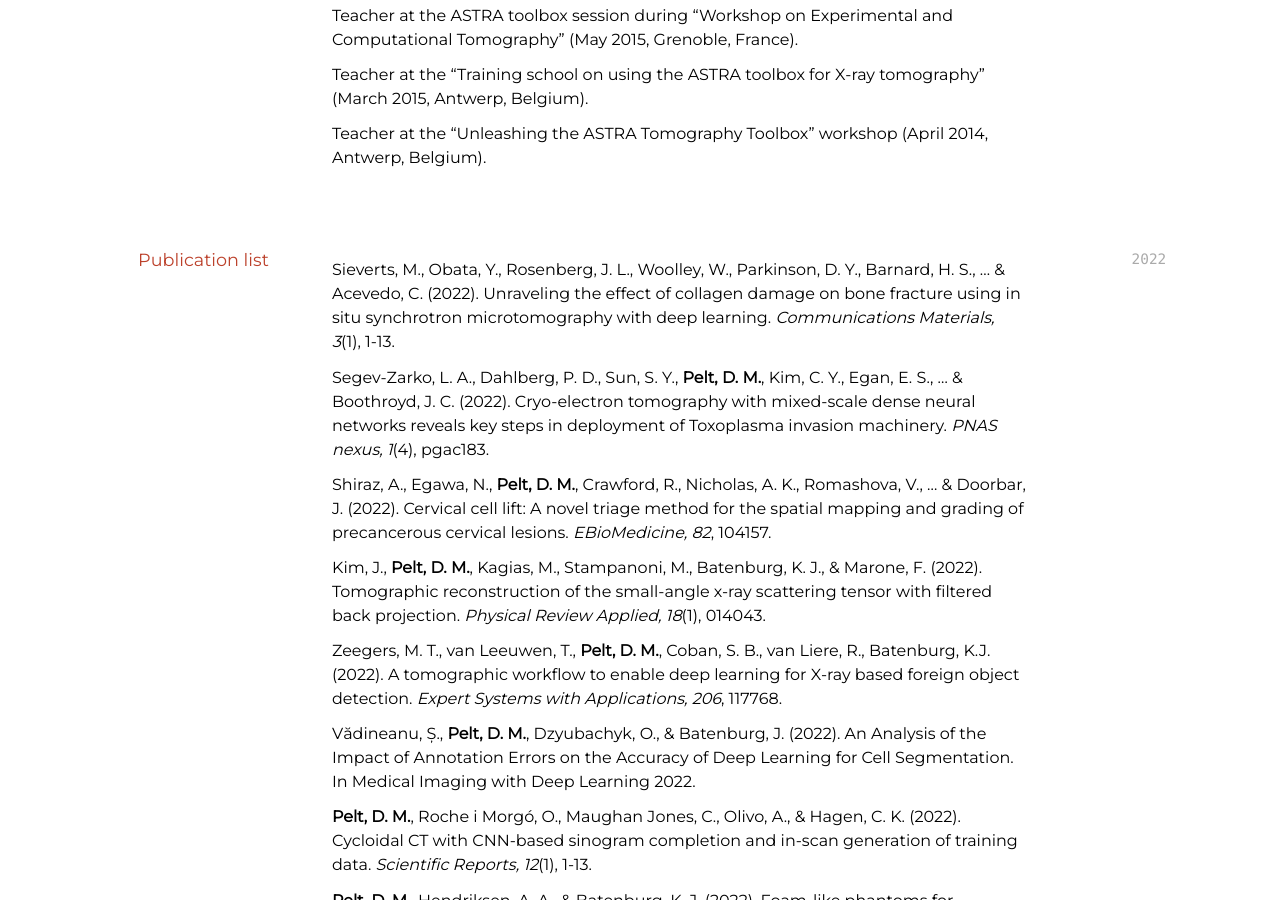
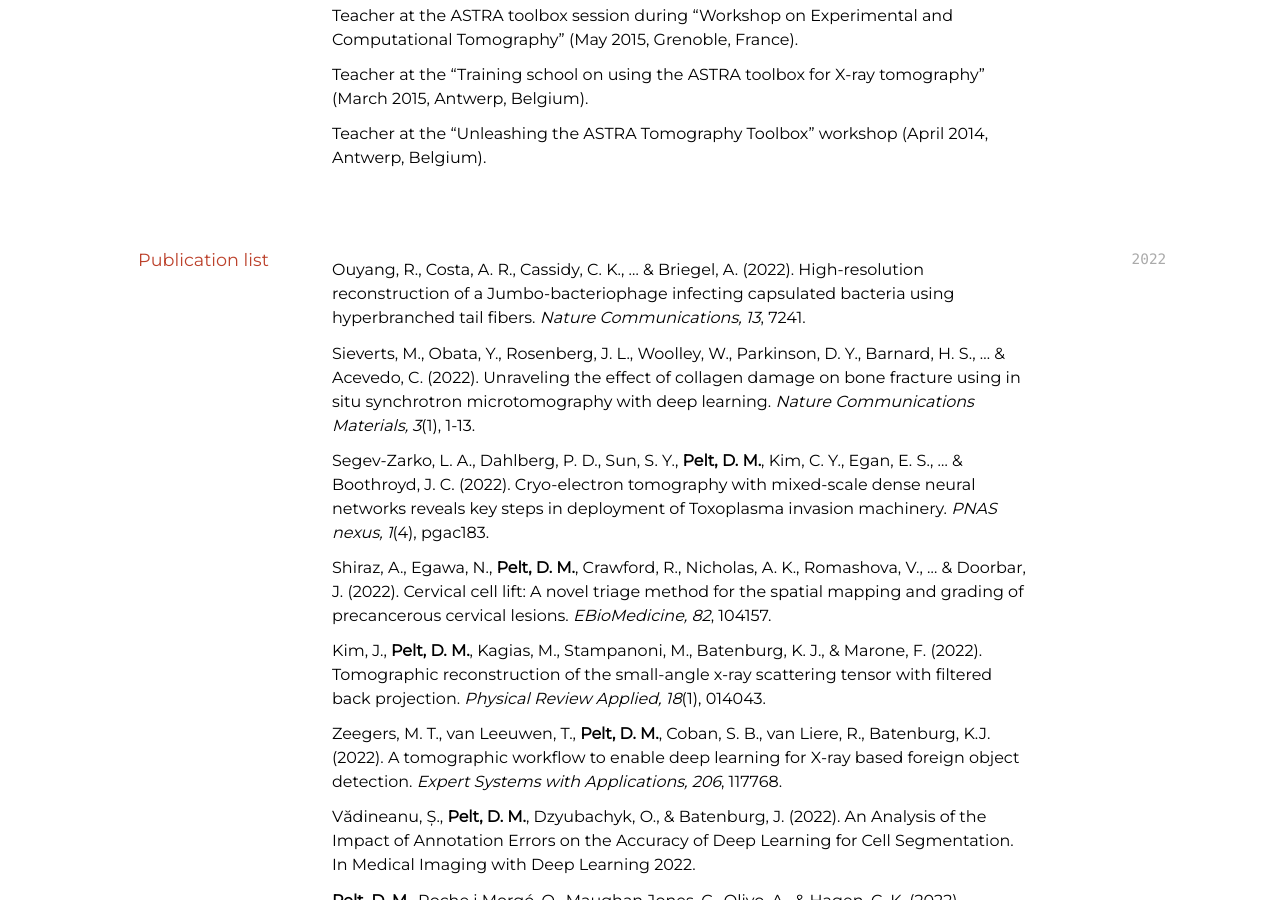
Before and after one commit to dmpelt/dmpelt.github.com, a Jekyll site: the page built from cv.md, in a window 1280 px wide and 900 px high, scrolled down 4144 px. Built offline with Jekyll 4.4.1, drawn with Linux system fonts in a browser that asks for light colours.

Commit message:
Update cv.md

```diff
--- a/cv.md
+++ b/cv.md
@@ -221,7 +221,9 @@ Teacher at the "Unleashing the ASTRA Tomography Toolbox" workshop (April 2014, A
 
 `2022`
 
-Sieverts, M., Obata, Y., Rosenberg, J. L., Woolley, W., Parkinson, D. Y., Barnard, H. S., ... & Acevedo, C. (2022). Unraveling the effect of collagen damage on bone fracture using in situ synchrotron microtomography with deep learning. *Communications Materials, 3*(1), 1-13.
+Ouyang, R., Costa, A. R., Cassidy, C. K., ... & Briegel, A. (2022). High-resolution reconstruction of a Jumbo-bacteriophage infecting capsulated bacteria using hyperbranched tail fibers. *Nature Communications, 13*, 7241.
+
+Sieverts, M., Obata, Y., Rosenberg, J. L., Woolley, W., Parkinson, D. Y., Barnard, H. S., ... & Acevedo, C. (2022). Unraveling the effect of collagen damage on bone fracture using in situ synchrotron microtomography with deep learning. *Nature Communications Materials, 3*(1), 1-13.
 
 Segev-Zarko, L. A., Dahlberg, P. D., Sun, S. Y., __Pelt, D. M.__, Kim, C. Y., Egan, E. S., ... & Boothroyd, J. C. (2022). Cryo-electron tomography with mixed-scale dense neural networks reveals key steps in deployment of Toxoplasma invasion machinery. *PNAS nexus, 1*(4), pgac183.
 
```
